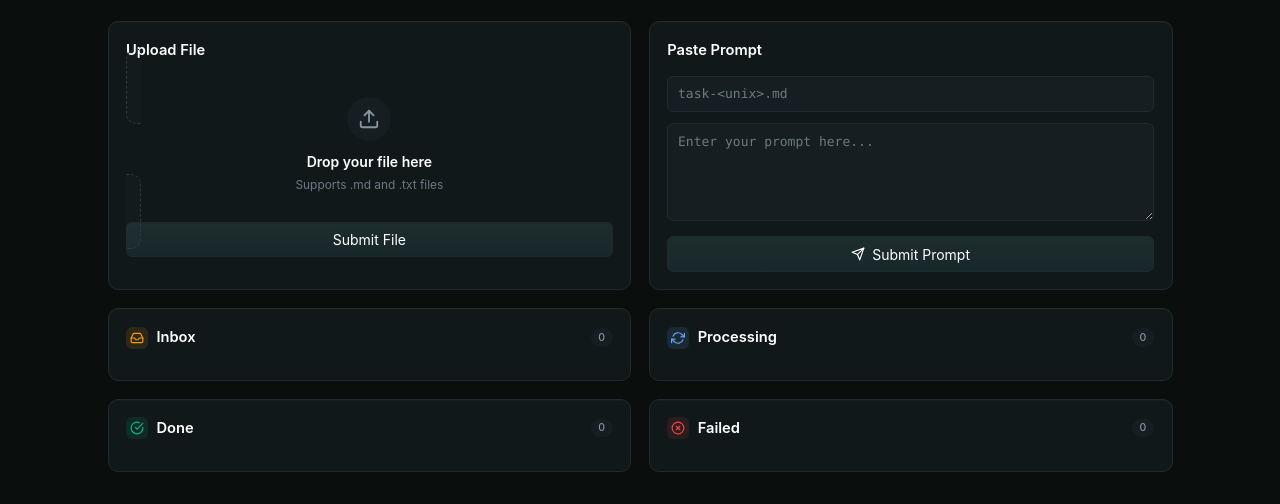
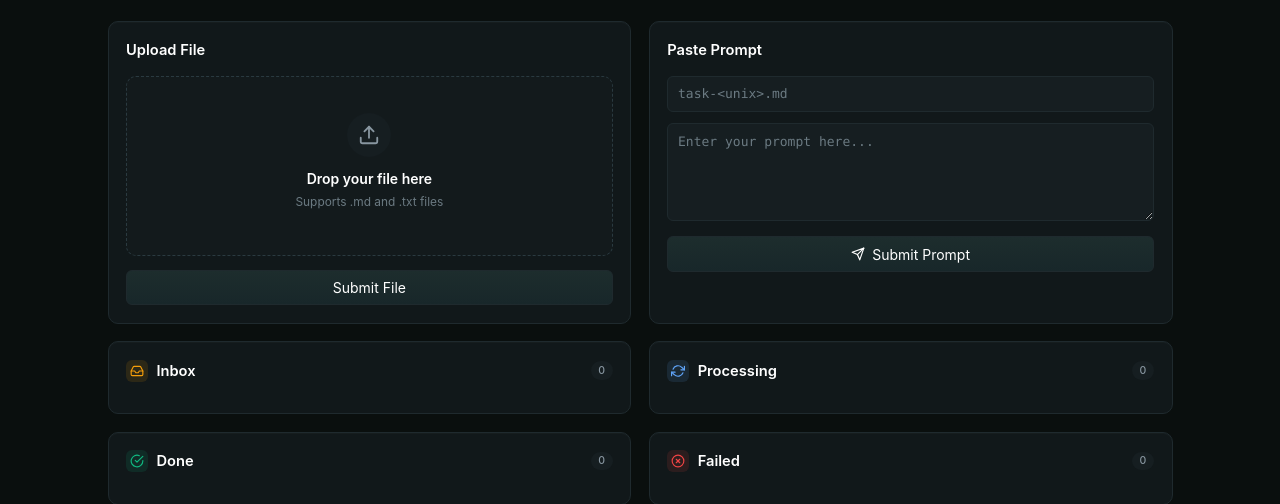
Before and after one commit to ACinch/LlamaAgents, a Python web app: template src/llama_agents/web/templates/dashboard.html in a window 1280 px wide. Shown: the part 57-561 px from the top of the page. Run offline with Jinja, Linux system fonts and the light colour scheme; the template is opened without the code that fills it, so the values that code supplies are empty.

Commit message:
fix(web): dropzone uses flex column so children render inside the dashed box

```diff
--- a/src/llama_agents/web/static/style.css
+++ b/src/llama_agents/web/static/style.css
@@ -198,11 +198,17 @@ main { max-width: 1100px; margin: 0 auto; padding: 1.5rem 1.25rem 4rem; }
 
 .dropzone {
     position: relative;
+    display: flex;
+    flex-direction: column;
+    align-items: center;
+    justify-content: center;
+    text-align: center;
+    width: 100%;
+    min-height: 180px;
+    padding: 2rem 1rem;
     border: 1.5px dashed #2a3a40;
     border-radius: var(--radius);
     background: rgba(255,255,255,0.01);
-    padding: 2rem 1rem;
-    text-align: center;
     cursor: pointer;
     transition: background .15s, border-color .15s;
     margin-bottom: 1rem;
@@ -214,11 +220,17 @@ main { max-width: 1100px; margin: 0 auto; padding: 1.5rem 1.25rem 4rem; }
 .dropzone input[type="file"] {
     position: absolute;
     inset: 0;
+    width: 100%;
+    height: 100%;
     opacity: 0;
     cursor: pointer;
     border: none;
     padding: 0;
+    margin: 0;
+    background: transparent;
+    z-index: 1;
 }
+.dropzone > *:not(input) { position: relative; z-index: 2; pointer-events: none; }
 .dropzone .dz-icon {
     width: 44px; height: 44px;
     border-radius: 50%;
```
